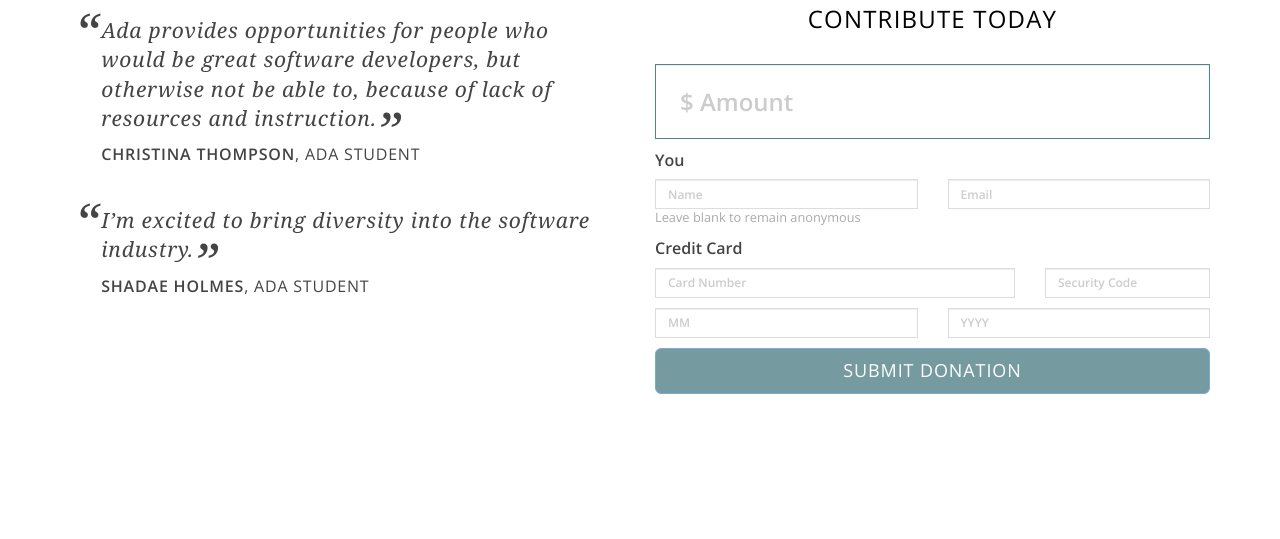
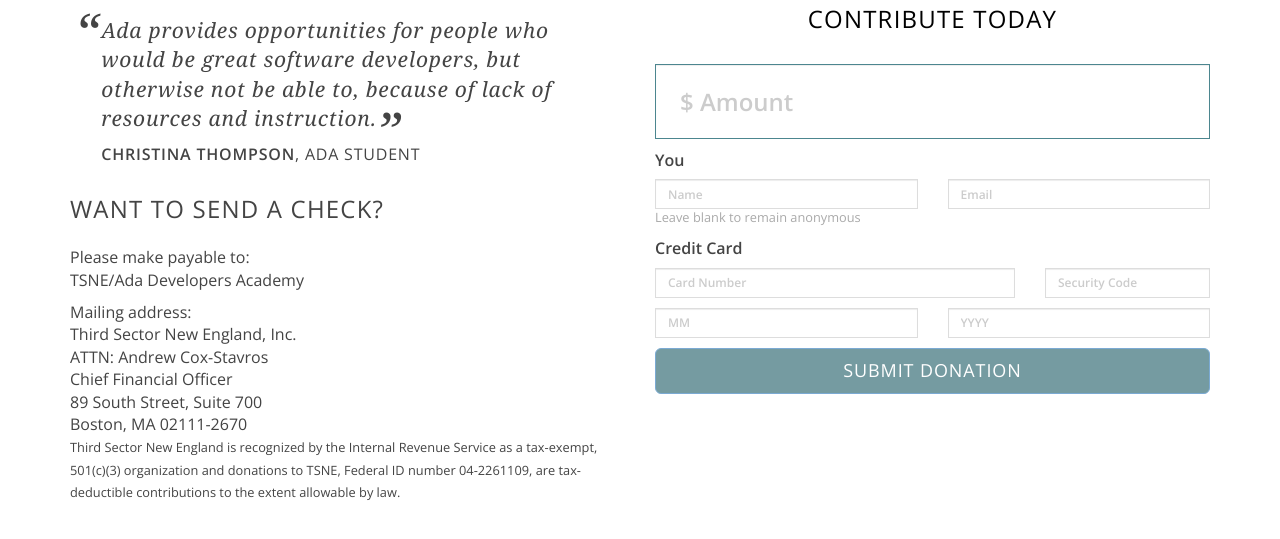
Before and after one commit to Ada-Developers-Academy/ada-donate-old, a Flask app: page / in a window 1280 px wide. Shown: the part 239-778 px from the top of the page. Run offline with Flask 2, Linux system fonts and the light colour scheme; some libraries are stand-ins or nearby versions.

Commit message:
Adds information about mailing a check.

```diff
--- a/templates/index.html
+++ b/templates/index.html
@@ -12,10 +12,23 @@
         <cite><strong>Christina Thompson</strong>, Ada Student</cite>
       </blockquote>
 
-      <blockquote>
-        <p>I’m excited to bring diversity into the software industry.</p>
-        <cite><strong>Shadae Holmes</strong>, Ada Student</cite>
-      </blockquote>
+      <h3>Want to send a check?</h3>
+      <ul>
+        <li>Please make payable to:</li>
+        <li>TSNE/Ada Developers Academy</li>
+      </ul>
+      <p />
+      <ul>
+        <li>Mailing address:</li>
+        <li>Third Sector New England, Inc.</li>
+        <li>ATTN: Andrew Cox-Stavros</li>
+        <li>Chief Financial Officer</li>
+        <li> 89 South Street, Suite 700</li>
+        <li>Boston, MA 02111-2670</li>
+      </ul>
+      <small>Third Sector New England is recognized by the Internal Revenue Service as a tax-exempt, 501(c)(3)
+organization and donations to TSNE, Federal ID number 04-2261109, are tax-deductible contributions
+to the extent allowable by law.</small>
 
     </div>
     <div class='col-lg-6 '>
```
